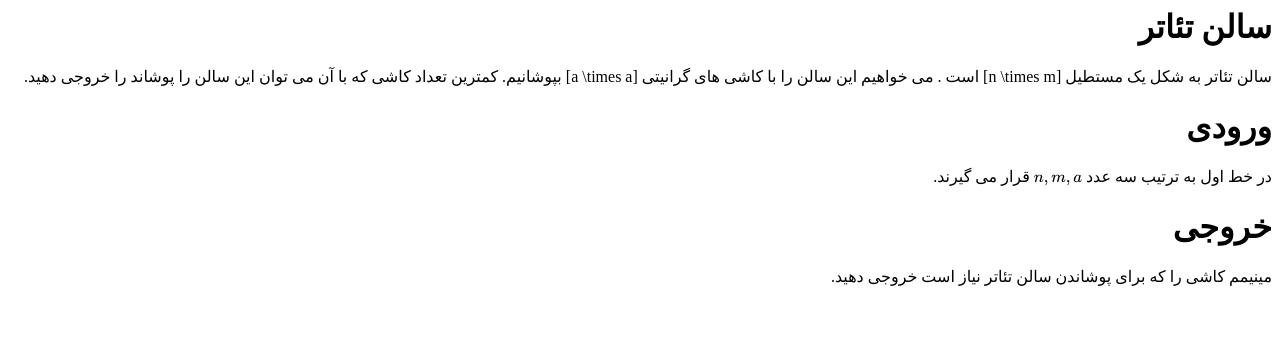
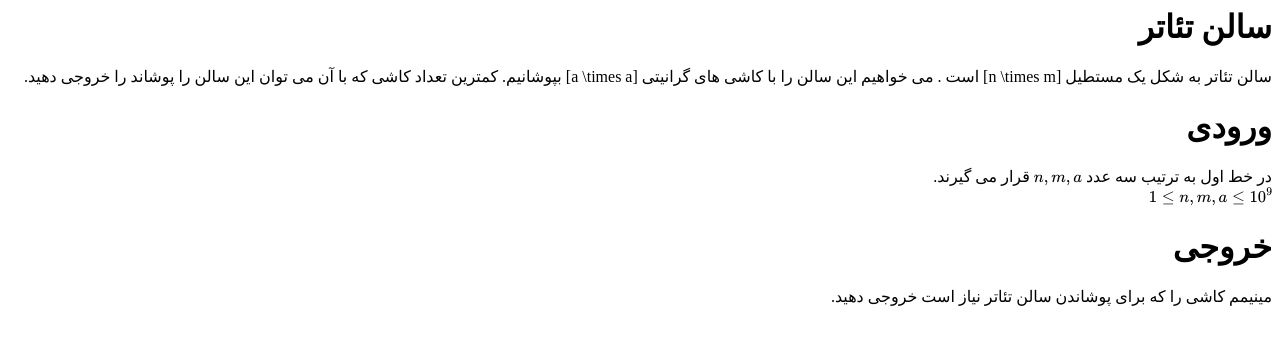
Before and after one commit to shaazzz/FarsiCP, a Jekyll site: the page built from CF/1A.md, in a window 1280 px wide. Shown: the top 345 px of the page. Built offline with Jekyll 4.4.1, drawn with Linux system fonts in a browser that asks for light colours; formulas are drawn with MathJax 3; our own code applies the rules of GitHub Pages for plain Markdown files.

Commit message:
Update 1A.md

```diff
--- a/CF/1A.md
+++ b/CF/1A.md
@@ -8,5 +8,6 @@ layout: CF
 است . می خواهیم این سالن را با کاشی های گرانیتی \[a \times a\] بپوشانیم. کمترین تعداد کاشی که با آن می توان این سالن را پوشاند را خروجی دهید.
 # ورودی
 در خط اول به ترتیب سه عدد $n,m,a$ قرار می گیرند.
+$$ 1 \le n,m,a \le 10^9 $$
 # خروجی
 مینیمم کاشی را که برای پوشاندن سالن تئاتر نیاز است خروجی دهید.
```
